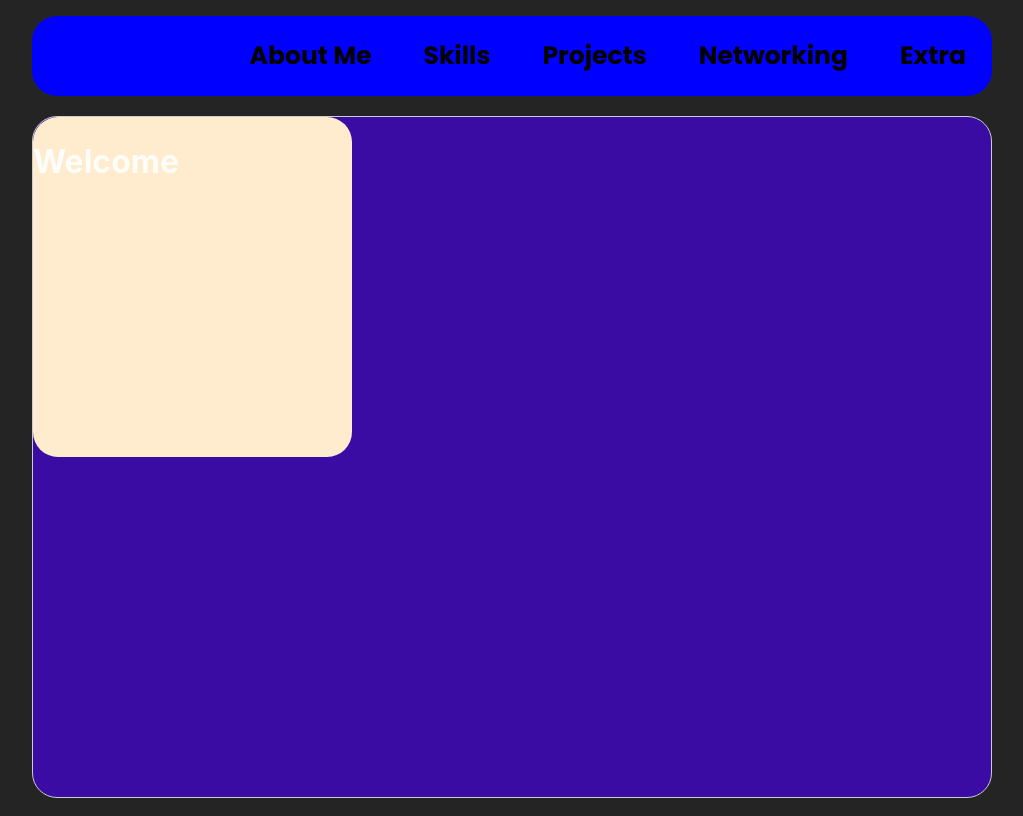
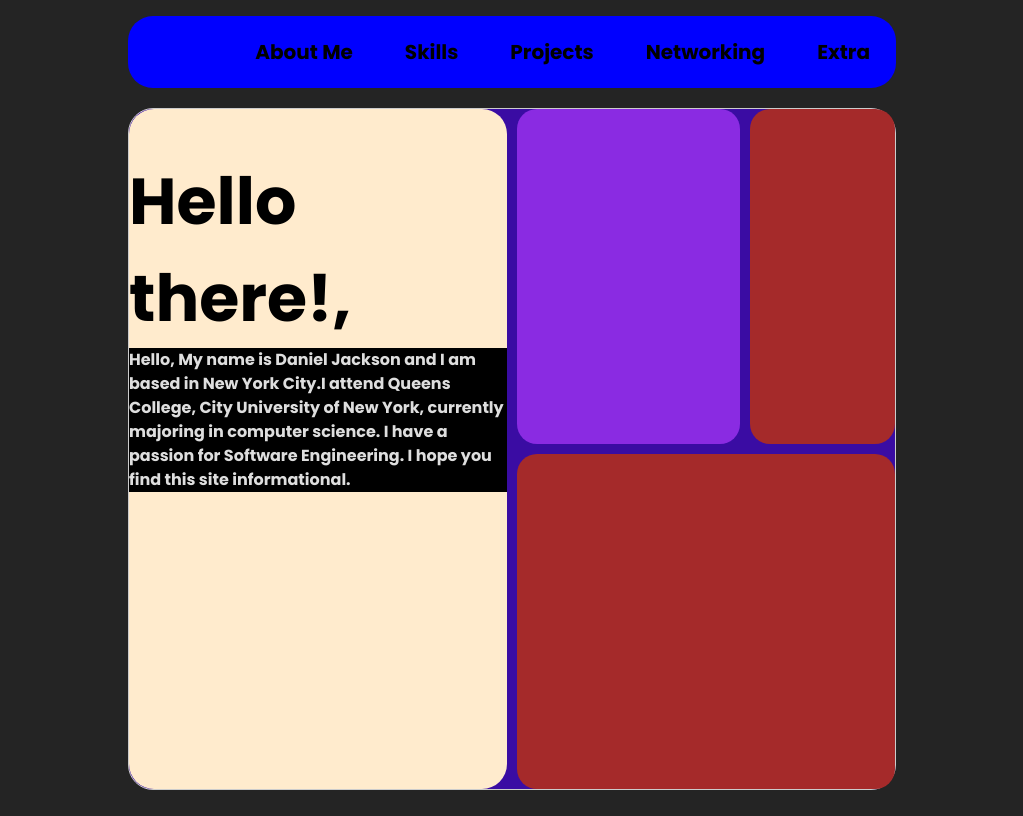
Before and after one commit to ReveristRealm/Portfolio-Site, a React (Vite) app: page / in a window 1280 px wide. Shown: the whole page, without its empty margins (128-1151 px from the left). Built offline with nearby package versions, Linux system fonts and the light colour scheme.

Commit message:
Worked on the about me section layout

```diff
--- a/index.html
+++ b/index.html
@@ -4,7 +4,7 @@
     <meta charset="UTF-8" />
     <link rel="icon" type="image/svg+xml" href="/vite.svg" />
     <meta name="viewport" content="width=device-width, initial-scale=1.0" />
-    <title>Vite + React</title>
+    <title>Portfolio Site</title>
   </head>
   <body>
     <div id="root"></div>
--- a/src/App.jsx
+++ b/src/App.jsx
@@ -1,11 +1,11 @@
 import { useState } from "react";
 import "./App.css";
-import Header from "./Components/Header/Header";
+import Main from "./Components/Main/Main";
 
 function App() {
   return (
     <div>
-      <Header></Header>
+      <Main></Main>
     </div>
   );
 }
--- /dev/null
+++ b/src/Components/About me/Aboutme.css
@@ -0,0 +1,48 @@
+.intro {
+  background-color: blanchedalmond;
+  grid-column: span 5;
+  grid-row: span 4;
+  border-radius: 25px;
+  font-family: "Poppins";
+  display: flex;
+  flex-direction: column;
+}
+.intro-top {
+  align-self: start;
+  font-size: 65px;
+  color: black;
+  margin-bottom: 0;
+}
+.test {
+  background-color: black;
+}
+.inline {
+  display: inline;
+}
+
+.pic {
+  background-color: blueviolet;
+  grid-column-start: 6;
+  grid-column-end: 9;
+  grid-row-start: 1;
+  grid-row-end: 3;
+  border-radius: 20px;
+}
+
+.skills {
+  grid-column-start: 9;
+  grid-column-end: 11;
+  grid-row-start: 1;
+  grid-row-end: 3;
+  background-color: brown;
+  border-radius: 20px;
+}
+
+.experience {
+  grid-column-start: 6;
+  grid-column-end: 11;
+  grid-row-start: 3;
+  grid-row-end: 5;
+  background-color: brown;
+  border-radius: 20px;
+}
--- /dev/null
+++ b/src/Components/About me/Aboutme.jsx
@@ -0,0 +1,20 @@
+import "./Aboutme.css";
+
+export default function Aboutme() {
+  return (
+    <>
+      <div className="intro">
+        <h1 className="intro-top">Hello there!,</h1>
+        <div className="test">
+          Hello, My name is <p className="inline">Daniel Jackson</p> and I am
+          based in New York City.I attend Queens College, City University of New
+          York, currently majoring in computer science. I have a passion for
+          Software Engineering. I hope you find this site informational.
+        </div>
+      </div>
+      <div className="pic"></div>
+      <div className="skills"></div>
+      <div className="experience"></div>
+    </>
+  );
+}
--- a/src/Components/Header/Button.css
+++ b/src/Components/Button/Button.css
@@ -5,8 +5,12 @@ li {
 button {
   width: fit-content;
   height: fit-content;
-  font-size: 25px;
+  font-size: 20px;
   font-family: "Poppins";
   background-color: blue;
   border: 0px;
 }
+
+button:hover {
+  background-color: aqua;
+}
--- a/src/Components/Header/Header.css
+++ b/src/Components/Main/Main.css
@@ -22,6 +22,7 @@ header li {
   border: 1px solid #ccc;
   border-radius: 25px;
   display: grid;
-  grid-template-columns: repeat(6, 1fr);
+  grid-template-columns: repeat(10, 1fr);
   grid-template-rows: repeat(4, 1fr);
+  gap: 10px;
 }
--- a/src/Components/Header/Header.jsx
+++ b/src/Components/Main/Main.jsx
@@ -1,8 +1,8 @@
-import Networking from "../Networking/Networking.jsx";
-import Button from "./Button.jsx";
-import "./Header.css";
+import Aboutme from "../About me/Aboutme.jsx";
+import Button from "../Button/Button.jsx";
+import "./Main.css";
 
-export default function Header() {
+export default function Main() {
   return (
     <>
       <header>
@@ -16,7 +16,7 @@ export default function Header() {
       </header>
 
       <div className="container">
-        <Networking></Networking>
+        <Aboutme></Aboutme>
       </div>
     </>
   );
--- a/src/Components/Networking/Networking.css
+++ /dev/null
@@ -1,6 +0,0 @@
-.intro {
-  background-color: blanchedalmond;
-  grid-column: span 2;
-  grid-row: span 2;
-  border-radius: 25px;
-}
--- a/src/Components/Networking/Networking.jsx
+++ /dev/null
@@ -1,11 +0,0 @@
-import "./Networking.css";
-
-export default function Networking() {
-  return (
-    <>
-      <div className="intro">
-        <h1>Welcome</h1>
-      </div>
-    </>
-  );
-}
--- a/src/index.css
+++ b/src/index.css
@@ -15,7 +15,7 @@
 
 body {
   margin: 0;
-  width: 75vw;
+  width: 60vw;
   margin: 0 auto;
   min-width: 320px;
   min-height: 100vh;
```
Also changed, not shown: src/Components/Button/Button.jsx (renamed from src/Components/Header/Button.jsx).
